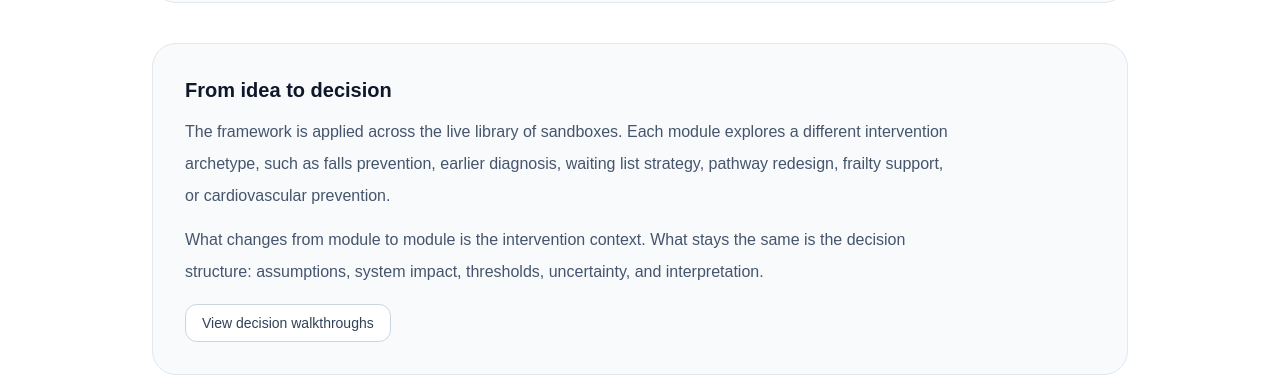
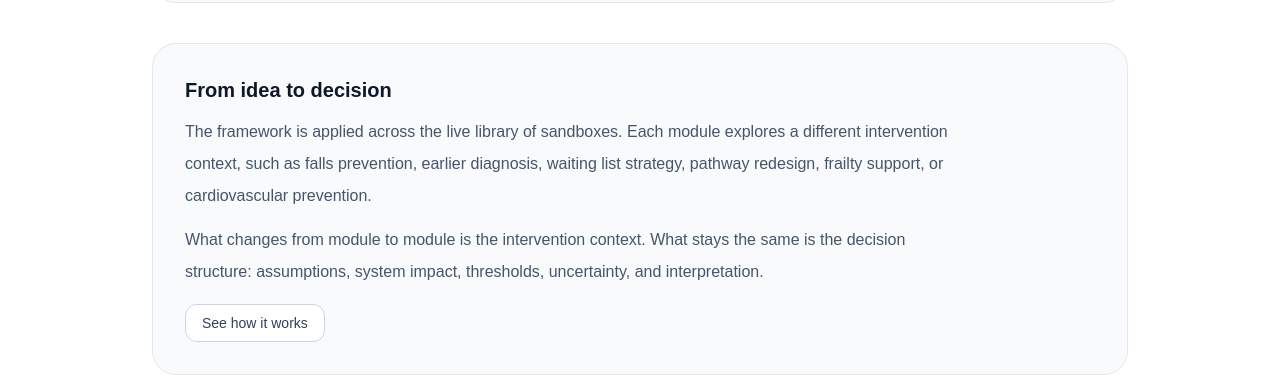
Before and after one commit to olivercareyncl/health-economics-scenario-lab, a Next.js app in the folder site/: page /framework in a window 1280 px wide. Shown: the part 1884-2276 px from the top of the page. Built offline with nearby package versions, Linux system fonts and the light colour scheme.

Commit message:
Update page.tsx

```diff
--- a/site/src/app/framework/page.tsx
+++ b/site/src/app/framework/page.tsx
@@ -377,7 +377,7 @@ export default function FrameworkPage() {
           <h2 className="text-xl font-semibold">From idea to decision</h2>
           <p className="mt-3 max-w-3xl leading-8 text-slate-600">
             The framework is applied across the live library of sandboxes. Each
-            module explores a different intervention archetype, such as falls
+            module explores a different intervention context, such as falls
             prevention, earlier diagnosis, waiting list strategy, pathway
             redesign, frailty support, or cardiovascular prevention.
           </p>
@@ -392,7 +392,7 @@ export default function FrameworkPage() {
               href="/how-to-use"
               className="inline-flex rounded-xl border border-slate-300 bg-white px-4 py-2 text-sm font-medium text-slate-700 transition hover:bg-slate-100"
             >
-              View decision walkthroughs
+              See how it works
             </Link>
           </div>
         </section>
```
